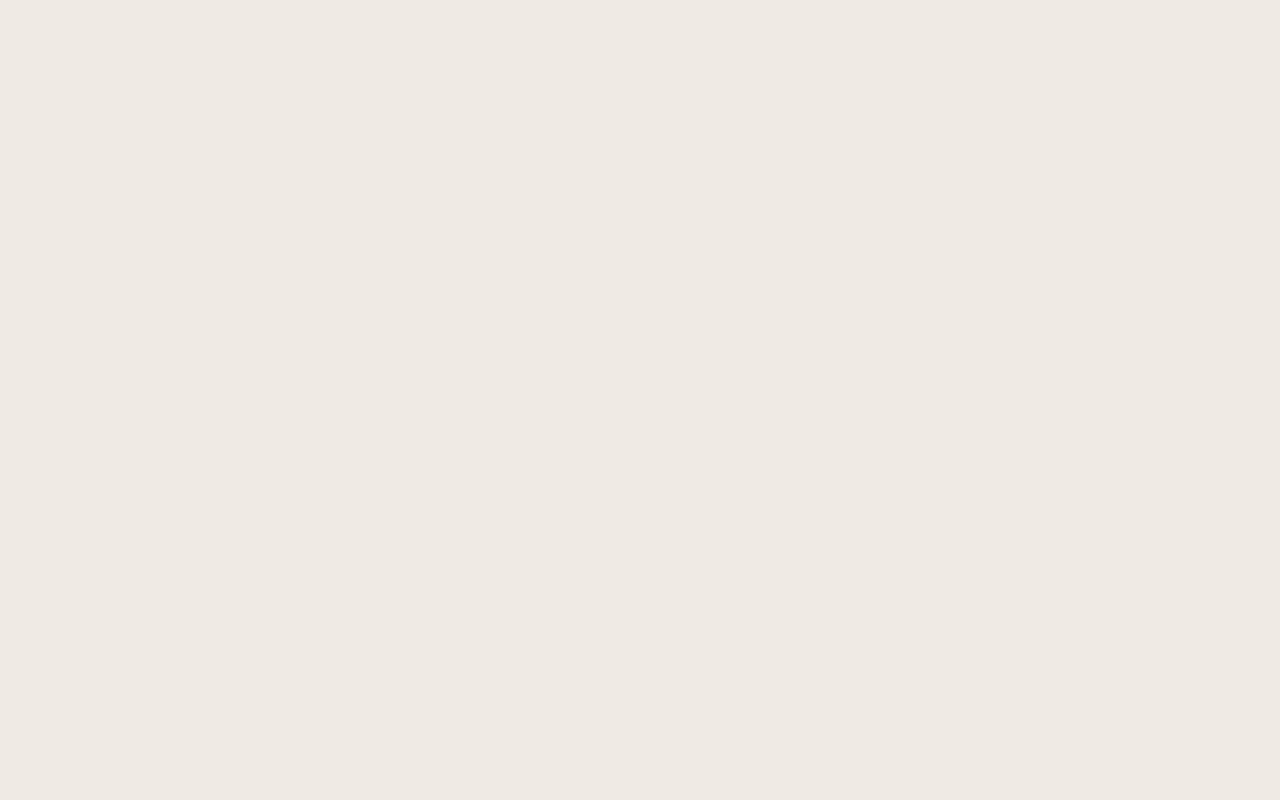
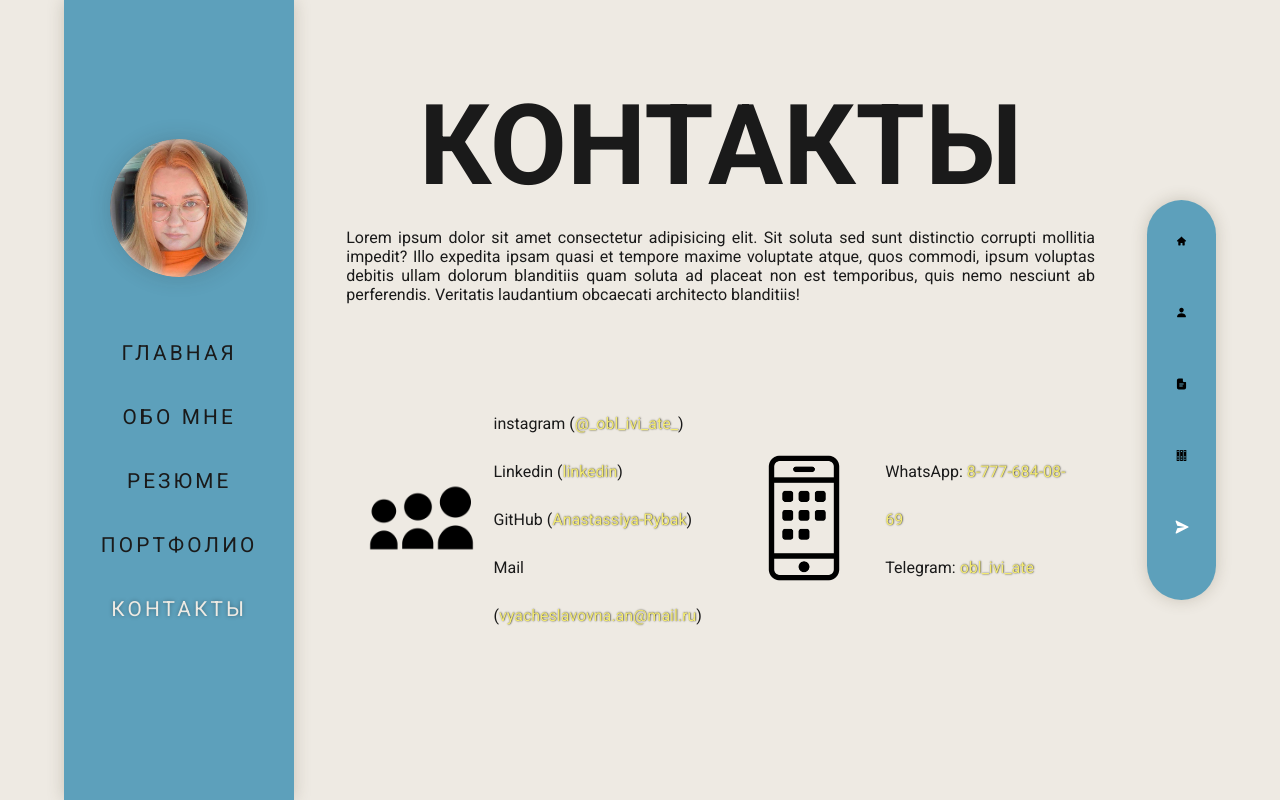
Before and after one commit to Anastassiya-Rybak/self-expression, a Nuxt app: page /Contacts in a window 1280 px wide. Before the commit this address had no page. Built offline with nearby package versions, Linux system fonts and the light colour scheme.

Commit message:
feat: fill contacts page with content

```diff
--- a/assets/scss/global.scss
+++ b/assets/scss/global.scss
@@ -34,6 +34,7 @@ a {
 .title {
     font-size: 7em;
     text-align: center;
+    text-transform: uppercase;
 }
 
 li {
--- /dev/null
+++ b/pages/Contacts.vue
@@ -0,0 +1,91 @@
+<template>
+    <NuxtLayout name="custom">
+        <section class="contacts page-content">
+            <h1 class="contacts__title title">Контакты</h1>
+            <p class="contacts__desc">Lorem ipsum dolor sit amet consectetur adipisicing elit. Sit soluta sed sunt
+                distinctio corrupti mollitia impedit? Illo expedita ipsam quasi et tempore maxime voluptate atque,
+                quos commodi, ipsum voluptas debitis ullam dolorum blanditiis quam soluta ad placeat non est temporibus,
+                quis nemo nesciunt ab perferendis. Veritatis laudantium obcaecati architecto blanditiis!
+            </p>
+            <div class="contacts__content">
+                <div class="contacts__content-item">
+                    <div class="contacts__content-img">
+                        <img src="@/assets/icons/network.png" alt="контакты">
+                    </div>
+                    <ul>
+                        <li class="contacts__content-list">
+                            instagram (<a href="https://www.instagram.com/_obl_ivi_ate_/">@_obl_ivi_ate_</a>)
+                        </li>
+                        <li class="contacts__content-list">
+                            Linkedin (<a href="/">linkedin</a>)
+                        </li>
+                        <li class="contacts__content-list">
+                            GitHub (<a href="https://github.com/Anastassiya-Rybak">Anastassiya-Rybak</a>)
+                        </li>
+                        <li class="contacts__content-list">
+                            Mail (<a href="mailto:vyacheslavovna.an@mail.ru">vyacheslavovna.an@mail.ru</a>)
+                        </li>
+                    </ul>
+                </div>
+                <div class="contacts__content-item">
+                    <div class="contacts__content-img">
+                        <img src="@/assets/icons/phone.png" alt="контакты">
+                    </div>
+                    <ul>
+                        <li class="contacts__content-list">
+                            WhatsApp: <a href="tel:87776840869">8-777-684-08-69</a>
+                        </li>
+                        <li class="contacts__content-list">
+                            Telegram: <a href="https://t.me/obl_ivi_ate">obl_ivi_ate</a>
+                        </li>
+                    </ul>
+                </div>
+            </div>
+        </section>
+    </NuxtLayout>
+</template>
+
+<script setup>
+
+</script>
+
+<style lang="scss" scoped>
+    .contacts {
+        display: flex;
+        flex-direction: column;
+        justify-content: space-between;
+
+        &__desc {
+            text-align: justify;
+        }
+
+        &__content {
+            width: 100%;
+            height: 50dvh;
+            display: flex;
+            justify-content: space-around;
+            align-items: center;
+
+            &-item {
+                display: flex;
+                align-items: center;
+                width: 45%;
+                gap: 1em;
+            }
+
+            &-img {
+                height: 50%;
+                width: 40%;
+            }
+
+            &-list {
+                line-height: 3em;
+
+                a {
+                    color: $accent2;
+                    text-shadow: 0.5px 0 0.1em rgba(0, 0, 0, 0.788);
+                }
+            }
+        }
+    }
+</style>
--- a/pages/Portfolio.vue
+++ b/pages/Portfolio.vue
@@ -13,9 +13,9 @@
                     <li class="portfolio__nav-item">
                         <NuxtLink active-class="portfolio__nav-item_active" to="/Portfolio/multi">Многостраничные</NuxtLink>
                     </li>
-                    <!-- <li>
-                        <NuxtLink to="/Portfolio/practice">Практика</NuxtLink>
-                    </li> -->
+                    <li class="portfolio__nav-item">
+                        <NuxtLink active-class="portfolio__nav-item_active" to="/Portfolio/practice">Практика</NuxtLink>
+                    </li>
                 </ul>
             </nav>
             <div class="portfolio__content">
```
Also changed, not shown: assets/icons/network.png (added), assets/icons/phone.png (added).
